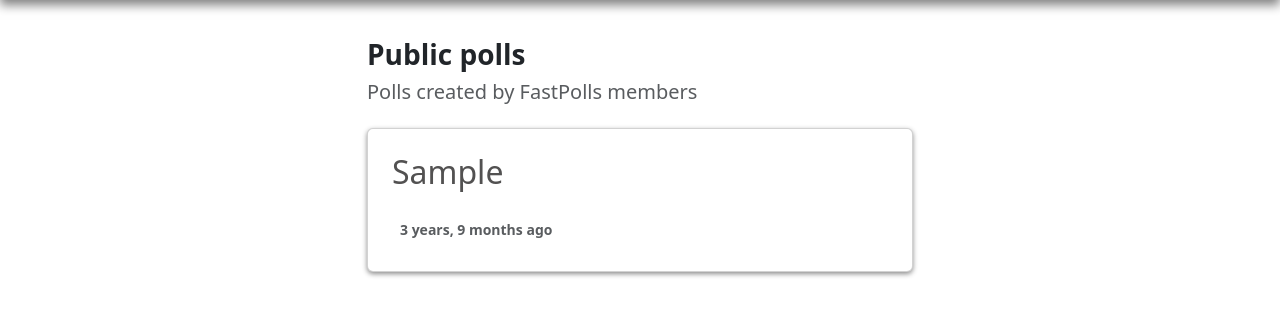
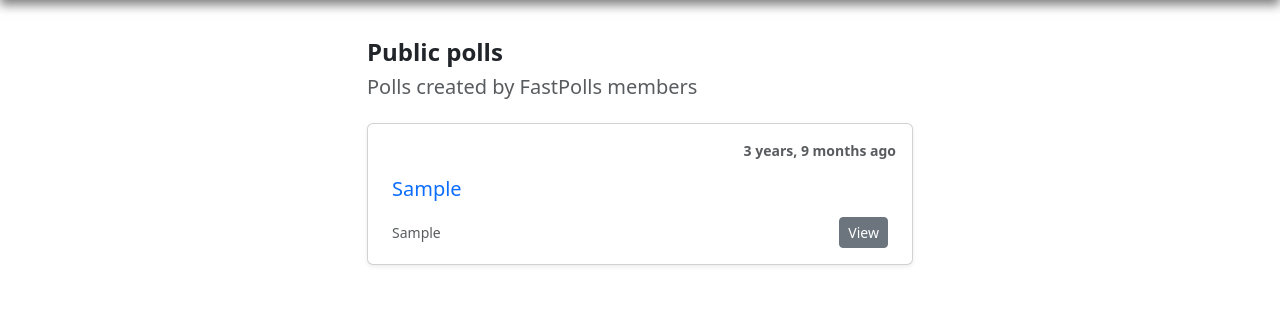
Before and after one commit to morikeli/Fast-Polls, a Django app: page /polls/ in a window 1280 px wide. Shown: the part 72-388 px from the top of the page. Run offline with Django 4.2, Linux system fonts and the light colour scheme; a user stored in the database is signed in; tables that the repository leaves empty hold one stand-in row (values such as "Sample post").

Commit message:
updated UI

```diff
--- a/polls/templates/polls/homepage.html
+++ b/polls/templates/polls/homepage.html
@@ -12,8 +12,7 @@
     <main>
         <div class="container">
             <div class="row">
-                <div class="col-md-6 offset-sm-3">
-                    <!-- Modal -->
+                <div class="col-md-6 col-lg-6 offset-sm-3">
                     {% for poll in polls %}
                     <div class="modal fade" id="delete-{{ poll.id }}" tabindex="-1">
                         <div class="modal-dialog">
@@ -36,23 +35,29 @@
                         </div>
                     </div>
                     {% endfor %}
-                    <h3 class="fw-bold">Public polls</h3>
+                    <h4 class="fw-bold">Public polls</h4>
                     <h5 class="text-muted mb-4">Polls created by FastPolls members</h5>
                     {% for poll in polls %}
-                    <div class="card card-body mb-3 p-4 polls-card">
-                        <h2 class="card-title question mb-3"><a href="{% url 'vote' poll.id %}">{{ poll.quiz }}</a></h2>
-                        <div class="d-flex justify-content-between align-items-start">
-                            <div class="ms-2 me-auto">
-                                <h6 class="small text-muted fw-bold">{{ poll.created|timesince }} ago</h6>
+                    <div class="card mb-3 shadow-sm">
+                        <div class="card-body">
+                            <div class="row">
+                                <div class="col-sm-12"><p class="small text-muted text-end fw-bold">{{ poll.created|timesince }} ago</p></div>
                             </div>
-                            {% if request.user.is_authenticated and request.user == poll.author %}
-                            <a href="{% url 'edit-polls' poll.id %}" class="text-success" id="edit-link">
-                                <i class="bi-pen-fill" style="font-size: 13px;"></i> Edit
-                            </a>
-                            <a href="{% url 'homepage' %}" data-bs-toggle="modal" data-bs-target="#delete-{{ poll.id }}" class="text-danger" id="delete-link">
-                                <i class="bi-trash-fill" style="font-size: 13px"></i> Delete
-                            </a>
-                            {% endif %}
+                            <div>
+                                <h5 class="mt-0 mb-3 mx-2"><a href="{% url 'vote' poll.id %}">{{ poll.quiz }}</a></h5>
+                                <div class="d-flex justify-content-between align-items-center mx-2">
+                                    <small class="text-body-secondary">{{ poll.category }}</small>
+                                    <div class="btn-group">
+                                        {% if request.user == poll.author %}
+                                        <a href="{% url 'edit-polls' poll.id %}" class="btn btn-sm btn-outline-success"><i class="bi-pen-fill"></i> Edit</a>
+                                        <a href="{% url 'homepage' %}" data-bs-toggle="modal" data-bs-target="#delete-{{ poll.id }}" class="btn btn-sm btn-outline-danger"><i class="bi-trash-fill"></i> Delete</a>
+
+                                        {% else %}
+                                        <a href="{% url 'homepage' %}" class="btn btn-sm btn-secondary">View</a>
+                                        {% endif %}
+                                    </div>
+                                </div>
+                            </div>
                         </div>
                     </div>
                     {% endfor %}
```
